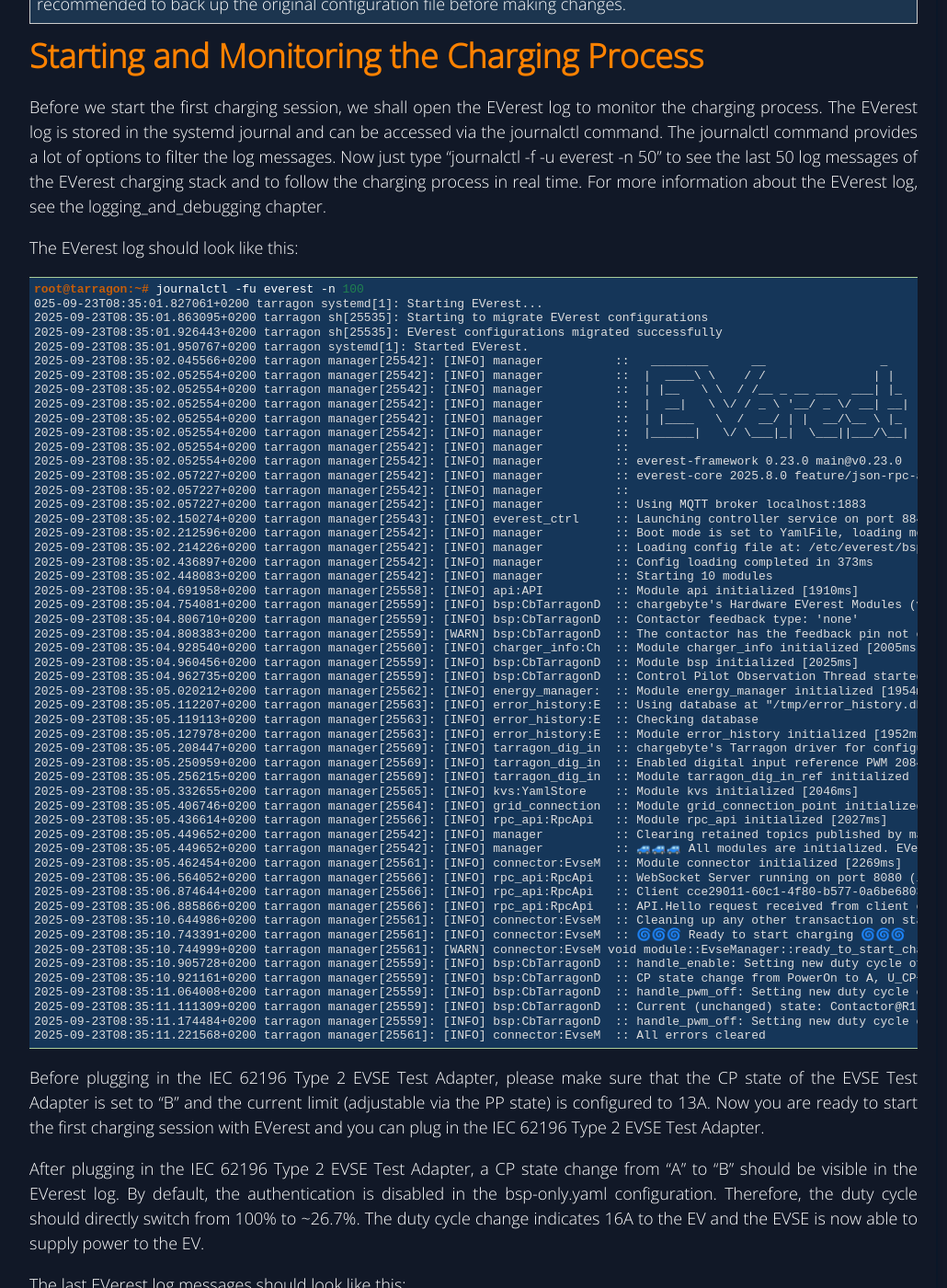
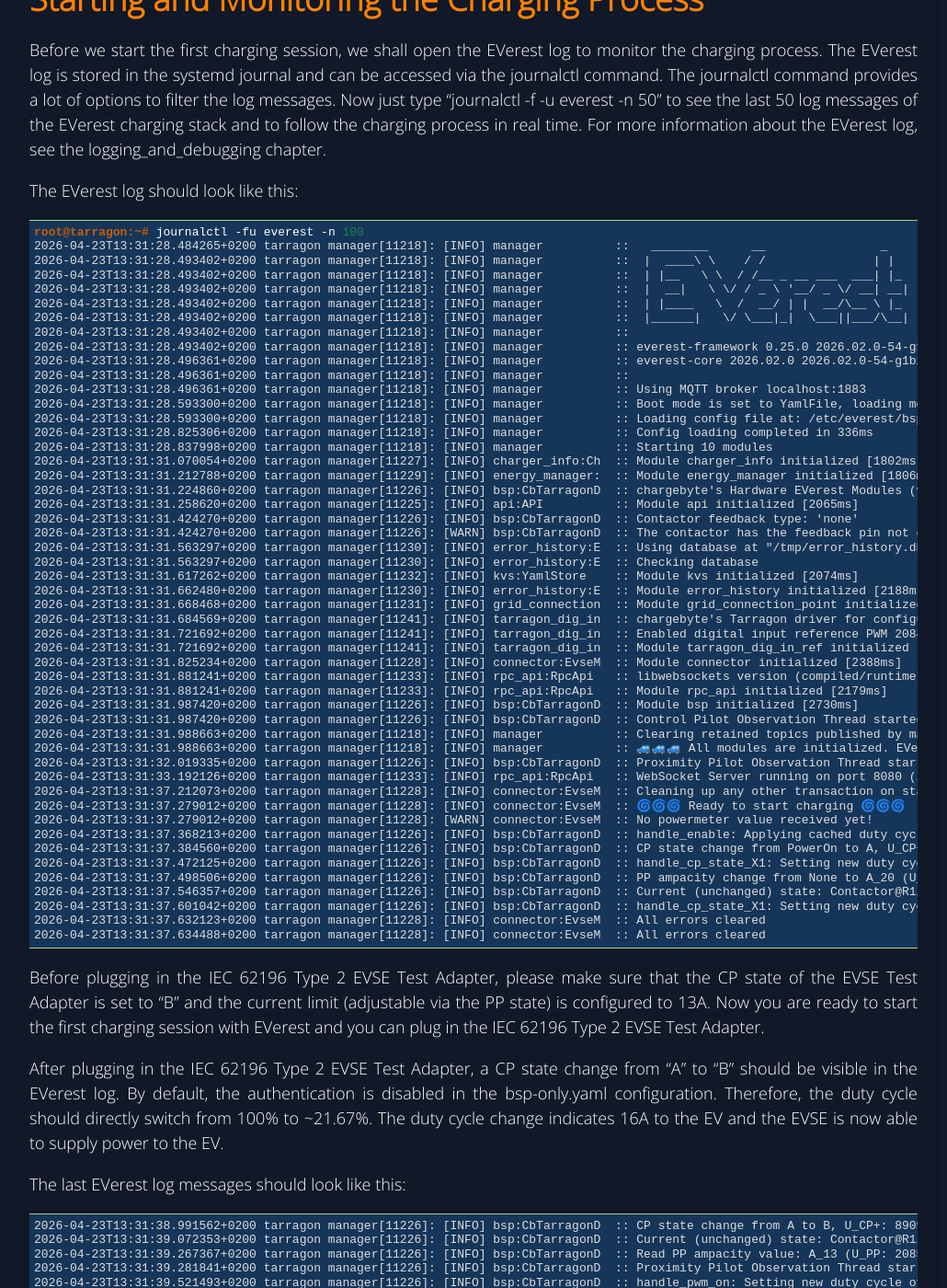
Before and after one commit to chargebyte/chargebyte-docs, a Sphinx documentation site: the page built from docs/source/getting_started.rst, in a window 1280 px wide and 1400 px high, scrolled down 6898 px. Shown: the whole window at 92% size, without its empty margins (218-1248 px from the left). Built offline with Sphinx 7.4.7, drawn with Linux system fonts in a browser that asks for light colours; some of the changed text lies outside the part shown.

Commit message:
EVerest Charge Control C 1.6.0 (#96)
* Fix links in documentation and update references for EVerest modules

Signed-off-by: Fabian Hartung <fabian.hartung@chargebyte.com>

* Fix grammatical and spell errors

Signed-off-by: Fabian Hartung <fabian.hartung@chargebyte.com>

* Update user guide content for firmware 1.6.0 and EVerest 2026.02.0

Signed-off-by: Fabian Hartung <fabian.hartung@chargebyte.com>

* Revise README.rst for clarity and structure

- update initialization instructions of git sub modules

Signed-off-by: Fabian Hartung <fabian.hartung@chargebyte.com>

* Clarify contribution guidelines in README.rst

Signed-off-by: Fabian Hartung <fabian.hartung@chargebyte.com>

* Fix links to ocpp documentation and config file

Signed-off-by: Fabian Hartung <fabian.hartung@chargebyte.com>

* Update hardware.rst to include IsoMux module in High-Level Communication section

Signed-off-by: Fabian Hartung <fabian.hartung@chargebyte.com>

* Add guidance on protecting TLS and Plug & Charge private keys in troubleshooting.rst

Signed-off-by: Fabian Hartung <fabian.hartung@chargebyte.com>

* Remove obsolete libocpp library reference

- add link to the internal OCPP201 module description

Signed-off-by: Fabian Hartung <fabian.hartung@chargebyte.com>

* Update subproject reference in includes

Signed-off-by: Fabian Hartung <fabian.hartung@chargebyte.com>

* Reformat text for improved readability in firmware.rst

Signed-off-by: Fabian Hartung <fabian.hartung@chargebyte.com>

---------

Signed-off-by: Fabian Hartung <fabian.hartung@chargebyte.com>

```diff
--- a/docs/source/_static/files/bsp-only.yaml
+++ b/docs/source/_static/files/bsp-only.yaml
@@ -21,9 +21,6 @@
       evse_manager:
         - module_id: connector
           implementation_id: evse
-      energy_listener:
-        - module_id: connector
-          implementation_id: energy_grid
       evse_energy_sink:
         - module_id: grid_connection_point
           implementation_id: external_limits
--- a/docs/source/getting_started.rst
+++ b/docs/source/getting_started.rst
@@ -21,7 +21,7 @@
 - 12 V DC Power Supply
 - Power Contactor
 - IEC 62196 Type 2 three-phase EV charging socket outlet
-- Ethernet cable for SSH connection or USB to serial adapter for serial connection
+- Ethernet cable for SSH connection or a USB-to-serial adapter for serial connection
 - IEC 62196 Type 2 EVSE Test Adapter (e.g. Metrel or Benning) to simulate the EV
 - Wiring material
 
@@ -257,58 +256,55 @@
 .. code-block:: console
 
    root@tarragon:~# journalctl -fu everest -n 100
-   025-09-23T08:35:01.827061+0200 tarragon systemd[1]: Starting EVerest...
-   2025-09-23T08:35:01.863095+0200 tarragon sh[25535]: Starting to migrate EVerest configurations
-   2025-09-23T08:35:01.926443+0200 tarragon sh[25535]: EVerest configurations migrated successfully
-   2025-09-23T08:35:01.950767+0200 tarragon systemd[1]: Started EVerest.
-   2025-09-23T08:35:02.045566+0200 tarragon manager[25542]: [INFO] manager          ::   ________      __                _
-   2025-09-23T08:35:02.052554+0200 tarragon manager[25542]: [INFO] manager          ::  |  ____\ \    / /               | |
-   2025-09-23T08:35:02.052554+0200 tarragon manager[25542]: [INFO] manager          ::  | |__   \ \  / /__ _ __ ___  ___| |_
-   2025-09-23T08:35:02.052554+0200 tarragon manager[25542]: [INFO] manager          ::  |  __|   \ \/ / _ \ '__/ _ \/ __| __|
-   2025-09-23T08:35:02.052554+0200 tarragon manager[25542]: [INFO] manager          ::  | |____   \  /  __/ | |  __/\__ \ |_
-   2025-09-23T08:35:02.052554+0200 tarragon manager[25542]: [INFO] manager          ::  |______|   \/ \___|_|  \___||___/\__|
-   2025-09-23T08:35:02.052554+0200 tarragon manager[25542]: [INFO] manager          ::
-   2025-09-23T08:35:02.052554+0200 tarragon manager[25542]: [INFO] manager          :: everest-framework 0.23.0 main@v0.23.0
-   2025-09-23T08:35:02.057227+0200 tarragon manager[25542]: [INFO] manager          :: everest-core 2025.8.0 feature/json-rpc-api-2025.8.0@2024.2.0-951-geebf552a-dirty
-   2025-09-23T08:35:02.057227+0200 tarragon manager[25542]: [INFO] manager          ::
-   2025-09-23T08:35:02.057227+0200 tarragon manager[25542]: [INFO] manager          :: Using MQTT broker localhost:1883
-   2025-09-23T08:35:02.150274+0200 tarragon manager[25543]: [INFO] everest_ctrl     :: Launching controller service on port 8849
-   2025-09-23T08:35:02.212596+0200 tarragon manager[25542]: [INFO] manager          :: Boot mode is set to YamlFile, loading module configs from YAML file
-   2025-09-23T08:35:02.214226+0200 tarragon manager[25542]: [INFO] manager          :: Loading config file at: /etc/everest/bsp-only.yaml
-   2025-09-23T08:35:02.436897+0200 tarragon manager[25542]: [INFO] manager          :: Config loading completed in 373ms
-   2025-09-23T08:35:02.448083+0200 tarragon manager[25542]: [INFO] manager          :: Starting 10 modules
-   2025-09-23T08:35:04.691958+0200 tarragon manager[25558]: [INFO] api:API          :: Module api initialized [1910ms]
-   2025-09-23T08:35:04.754081+0200 tarragon manager[25559]: [INFO] bsp:CbTarragonD  :: chargebyte's Hardware EVerest Modules (version: 0.22.2)
-   2025-09-23T08:35:04.806710+0200 tarragon manager[25559]: [INFO] bsp:CbTarragonD  :: Contactor feedback type: 'none'
-   2025-09-23T08:35:04.808383+0200 tarragon manager[25559]: [WARN] bsp:CbTarragonD  :: The contactor has the feedback pin not connected. This is not recommended.
-   2025-09-23T08:35:04.928540+0200 tarragon manager[25560]: [INFO] charger_info:Ch  :: Module charger_info initialized [2005ms]
-   2025-09-23T08:35:04.960456+0200 tarragon manager[25559]: [INFO] bsp:CbTarragonD  :: Module bsp initialized [2025ms]
-   2025-09-23T08:35:04.962735+0200 tarragon manager[25559]: [INFO] bsp:CbTarragonD  :: Control Pilot Observation Thread started
-   2025-09-23T08:35:05.020212+0200 tarragon manager[25562]: [INFO] energy_manager:  :: Module energy_manager initialized [1954ms]
-   2025-09-23T08:35:05.112207+0200 tarragon manager[25563]: [INFO] error_history:E  :: Using database at "/tmp/error_history.db"
-   2025-09-23T08:35:05.119113+0200 tarragon manager[25563]: [INFO] error_history:E  :: Checking database
-   2025-09-23T08:35:05.127978+0200 tarragon manager[25563]: [INFO] error_history:E  :: Module error_history initialized [1952ms]
-   2025-09-23T08:35:05.208447+0200 tarragon manager[25569]: [INFO] tarragon_dig_in  :: chargebyte's Tarragon driver for configuration of digital input reference PWM (version: 0.22.2)
-   2025-09-23T08:35:05.250959+0200 tarragon manager[25569]: [INFO] tarragon_dig_in  :: Enabled digital input reference PWM 2084000.pwm, channel 0 with period 40000 and duty cycle 20000
-   2025-09-23T08:35:05.256215+0200 tarragon manager[25569]: [INFO] tarragon_dig_in  :: Module tarragon_dig_in_ref initialized [1886ms]
-   2025-09-23T08:35:05.332655+0200 tarragon manager[25565]: [INFO] kvs:YamlStore    :: Module kvs initialized [2046ms]
-   2025-09-23T08:35:05.406746+0200 tarragon manager[25564]: [INFO] grid_connection  :: Module grid_connection_point initialized [2193ms]
-   2025-09-23T08:35:05.436614+0200 tarragon manager[25566]: [INFO] rpc_api:RpcApi   :: Module rpc_api initialized [2027ms]
-   2025-09-23T08:35:05.449652+0200 tarragon manager[25542]: [INFO] manager          :: Clearing retained topics published by manager during startup
-   2025-09-23T08:35:05.449652+0200 tarragon manager[25542]: [INFO] manager          :: 🚙🚙🚙 All modules are initialized. EVerest up and running [3407ms] 🚙🚙🚙
-   2025-09-23T08:35:05.462454+0200 tarragon manager[25561]: [INFO] connector:EvseM  :: Module connector initialized [2269ms]
-   2025-09-23T08:35:06.564052+0200 tarragon manager[25566]: [INFO] rpc_api:RpcApi   :: WebSocket Server running on port 8080 (interface "lo" only) without TLS
-   2025-09-23T08:35:06.874644+0200 tarragon manager[25566]: [INFO] rpc_api:RpcApi   :: Client cce29011-60c1-4f80-b577-0a6be68034ba connected from 127.0.0.1
-   2025-09-23T08:35:06.885866+0200 tarragon manager[25566]: [INFO] rpc_api:RpcApi   :: API.Hello request received from client cce29011-60c1-4f80-b577-0a6be68034ba
-   2025-09-23T08:35:10.644986+0200 tarragon manager[25561]: [INFO] connector:EvseM  :: Cleaning up any other transaction on start up
-   2025-09-23T08:35:10.743391+0200 tarragon manager[25561]: [INFO] connector:EvseM  :: 🌀🌀🌀 Ready to start charging 🌀🌀🌀
-   2025-09-23T08:35:10.744999+0200 tarragon manager[25561]: [WARN] connector:EvseM void module::EvseManager::ready_to_start_charging() :: No powermeter value received yet!
-   2025-09-23T08:35:10.905728+0200 tarragon manager[25559]: [INFO] bsp:CbTarragonD  :: handle_enable: Setting new duty cycle of 100.00%
-   2025-09-23T08:35:10.921161+0200 tarragon manager[25559]: [INFO] bsp:CbTarragonD  :: CP state change from PowerOn to A, U_CP+: 11927 mV, U_CP-: -21 mV, PWM: 100.00%)
-   2025-09-23T08:35:11.064008+0200 tarragon manager[25559]: [INFO] bsp:CbTarragonD  :: handle_pwm_off: Setting new duty cycle of 100.00%
-   2025-09-23T08:35:11.111309+0200 tarragon manager[25559]: [INFO] bsp:CbTarragonD  :: Current (unchanged) state: Contactor@R1-S1 (OPEN, UNUSED)
-   2025-09-23T08:35:11.174484+0200 tarragon manager[25559]: [INFO] bsp:CbTarragonD  :: handle_pwm_off: Setting new duty cycle of 100.00%
-   2025-09-23T08:35:11.221568+0200 tarragon manager[25561]: [INFO] connector:EvseM  :: All errors cleared
+   2026-04-23T13:31:28.484265+0200 tarragon manager[11218]: [INFO] manager          ::   ________      __                _
+   2026-04-23T13:31:28.493402+0200 tarragon manager[11218]: [INFO] manager          ::  |  ____\ \    / /               | |
+   2026-04-23T13:31:28.493402+0200 tarragon manager[11218]: [INFO] manager          ::  | |__   \ \  / /__ _ __ ___  ___| |_
+   2026-04-23T13:31:28.493402+0200 tarragon manager[11218]: [INFO] manager          ::  |  __|   \ \/ / _ \ '__/ _ \/ __| __|
+   2026-04-23T13:31:28.493402+0200 tarragon manager[11218]: [INFO] manager          ::  | |____   \  /  __/ | |  __/\__ \ |_
+   2026-04-23T13:31:28.493402+0200 tarragon manager[11218]: [INFO] manager          ::  |______|   \/ \___|_|  \___||___/\__|
+   2026-04-23T13:31:28.493402+0200 tarragon manager[11218]: [INFO] manager          ::
+   2026-04-23T13:31:28.493402+0200 tarragon manager[11218]: [INFO] manager          :: everest-framework 0.25.0 2026.02.0-54-g1b2d3e15-dirty
+   2026-04-23T13:31:28.496361+0200 tarragon manager[11218]: [INFO] manager          :: everest-core 2026.02.0 2026.02.0-54-g1b2d3e15-dirty
+   2026-04-23T13:31:28.496361+0200 tarragon manager[11218]: [INFO] manager          ::
+   2026-04-23T13:31:28.496361+0200 tarragon manager[11218]: [INFO] manager          :: Using MQTT broker localhost:1883
+   2026-04-23T13:31:28.593300+0200 tarragon manager[11218]: [INFO] manager          :: Boot mode is set to YamlFile, loading module configs from YAML file
+   2026-04-23T13:31:28.593300+0200 tarragon manager[11218]: [INFO] manager          :: Loading config file at: /etc/everest/bsp-only.yaml
+   2026-04-23T13:31:28.825306+0200 tarragon manager[11218]: [INFO] manager          :: Config loading completed in 336ms
+   2026-04-23T13:31:28.837998+0200 tarragon manager[11218]: [INFO] manager          :: Starting 10 modules
+   2026-04-23T13:31:31.070054+0200 tarragon manager[11227]: [INFO] charger_info:Ch  :: Module charger_info initialized [1802ms]
+   2026-04-23T13:31:31.212788+0200 tarragon manager[11229]: [INFO] energy_manager:  :: Module energy_manager initialized [1806ms]
+   2026-04-23T13:31:31.224860+0200 tarragon manager[11226]: [INFO] bsp:CbTarragonD  :: chargebyte's Hardware EVerest Modules (version: 0.30.0)
+   2026-04-23T13:31:31.258620+0200 tarragon manager[11225]: [INFO] api:API          :: Module api initialized [2065ms]
+   2026-04-23T13:31:31.424270+0200 tarragon manager[11226]: [INFO] bsp:CbTarragonD  :: Contactor feedback type: 'none'
+   2026-04-23T13:31:31.424270+0200 tarragon manager[11226]: [WARN] bsp:CbTarragonD  :: The contactor has the feedback pin not connected. This is not recommended.
+   2026-04-23T13:31:31.563297+0200 tarragon manager[11230]: [INFO] error_history:E  :: Using database at "/tmp/error_history.db"
+   2026-04-23T13:31:31.563297+0200 tarragon manager[11230]: [INFO] error_history:E  :: Checking database
+   2026-04-23T13:31:31.617262+0200 tarragon manager[11232]: [INFO] kvs:YamlStore    :: Module kvs initialized [2074ms]
+   2026-04-23T13:31:31.662480+0200 tarragon manager[11230]: [INFO] error_history:E  :: Module error_history initialized [2188ms]
+   2026-04-23T13:31:31.668468+0200 tarragon manager[11231]: [INFO] grid_connection  :: Module grid_connection_point initialized [2177ms]
+   2026-04-23T13:31:31.684569+0200 tarragon manager[11241]: [INFO] tarragon_dig_in  :: chargebyte's Tarragon driver for configuration of digital input reference PWM (version: 0.30.0)
+   2026-04-23T13:31:31.721692+0200 tarragon manager[11241]: [INFO] tarragon_dig_in  :: Enabled digital input reference PWM 2084000.pwm, channel 0 with period 40000 and duty cycle 20000
+   2026-04-23T13:31:31.721692+0200 tarragon manager[11241]: [INFO] tarragon_dig_in  :: Module tarragon_dig_in_ref initialized [2079ms]
+   2026-04-23T13:31:31.825234+0200 tarragon manager[11228]: [INFO] connector:EvseM  :: Module connector initialized [2388ms]
+   2026-04-23T13:31:31.881241+0200 tarragon manager[11233]: [INFO] rpc_api:RpcApi   :: libwebsockets version (compiled/runtime): 4.5.2-v4.5.2 / 4.5.2-v4.5.2
+   2026-04-23T13:31:31.881241+0200 tarragon manager[11233]: [INFO] rpc_api:RpcApi   :: Module rpc_api initialized [2179ms]
+   2026-04-23T13:31:31.987420+0200 tarragon manager[11226]: [INFO] bsp:CbTarragonD  :: Module bsp initialized [2730ms]
+   2026-04-23T13:31:31.987420+0200 tarragon manager[11226]: [INFO] bsp:CbTarragonD  :: Control Pilot Observation Thread started
+   2026-04-23T13:31:31.988663+0200 tarragon manager[11218]: [INFO] manager          :: Clearing retained topics published by manager during startup
+   2026-04-23T13:31:31.988663+0200 tarragon manager[11218]: [INFO] manager          :: 🚙🚙🚙 All modules are initialized. EVerest up and running [3506ms] 🚙🚙🚙
+   2026-04-23T13:31:32.019335+0200 tarragon manager[11226]: [INFO] bsp:CbTarragonD  :: Proximity Pilot Observation Thread started
+   2026-04-23T13:31:33.192126+0200 tarragon manager[11233]: [INFO] rpc_api:RpcApi   :: WebSocket Server running on port 8080 (interface "lo" only) without TLS
+   2026-04-23T13:31:37.212073+0200 tarragon manager[11228]: [INFO] connector:EvseM  :: Cleaning up any other transaction on start up
+   2026-04-23T13:31:37.279012+0200 tarragon manager[11228]: [INFO] connector:EvseM  :: 🌀🌀🌀 Ready to start charging 🌀🌀🌀
+   2026-04-23T13:31:37.279012+0200 tarragon manager[11228]: [WARN] connector:EvseM  :: No powermeter value received yet!
+   2026-04-23T13:31:37.368213+0200 tarragon manager[11226]: [INFO] bsp:CbTarragonD  :: handle_enable: Applying cached duty cycle of 100.00%
+   2026-04-23T13:31:37.384560+0200 tarragon manager[11226]: [INFO] bsp:CbTarragonD  :: CP state change from PowerOn to A, U_CP+: 11985 mV, U_CP-: 75 mV, PWM: 100.00%)
+   2026-04-23T13:31:37.472125+0200 tarragon manager[11226]: [INFO] bsp:CbTarragonD  :: handle_cp_state_X1: Setting new duty cycle of 100.00%
+   2026-04-23T13:31:37.498506+0200 tarragon manager[11226]: [INFO] bsp:CbTarragonD  :: PP ampacity change from None to A_20 (U_PP: 1561 mV)
+   2026-04-23T13:31:37.546357+0200 tarragon manager[11226]: [INFO] bsp:CbTarragonD  :: Current (unchanged) state: Contactor@R1/S1 (OPEN, UNUSED)
+   2026-04-23T13:31:37.601042+0200 tarragon manager[11226]: [INFO] bsp:CbTarragonD  :: handle_cp_state_X1: Setting new duty cycle of 100.00%
+   2026-04-23T13:31:37.632123+0200 tarragon manager[11228]: [INFO] connector:EvseM  :: All errors cleared
+   2026-04-23T13:31:37.634488+0200 tarragon manager[11228]: [INFO] connector:EvseM  :: All errors cleared
 
 Before plugging in the IEC 62196 Type 2 EVSE Test Adapter, please make sure that the CP state of the
 EVSE Test Adapter is set to "B" and the current limit (adjustable via the PP state) is configured to
@@ -318,18 +314,18 @@
 After plugging in the IEC 62196 Type 2 EVSE Test Adapter, a CP state change from "A" to "B" should
 be visible in the EVerest log. By default, the authentication is disabled in the bsp-only.yaml
 configuration.
-Therefore, the duty cycle should directly switch from 100% to ~26.7%. The duty cycle change indicates
+Therefore, the duty cycle should directly switch from 100% to ~21.67%. The duty cycle change indicates
 16A to the EV and the EVSE is now able to supply power to the EV.
 
 The last EVerest log messages should look like this:
 
 .. code-block:: console
 
-   2025-09-23T08:45:38.991562+0200 tarragon manager[320]: [INFO] bsp:CbTarragonD  :: CP state change from A to B, U_CP+: 8909 mV, U_CP-: -12 mV, PWM: 100.00%)
-   2025-09-23T08:45:39.072353+0200 tarragon manager[320]: [INFO] bsp:CbTarragonD  :: Current (unchanged) state: Contactor@R1-S1 (OPEN, UNUSED)
-   2025-09-23T08:45:39.267367+0200 tarragon manager[320]: [INFO] bsp:CbTarragonD  :: Read PP ampacity value: A_13 (U_PP: 2085 mV)
-   2025-09-23T08:45:39.281841+0200 tarragon manager[320]: [INFO] bsp:CbTarragonD  :: Proximity Pilot Observation Thread started
-   2025-09-23T08:45:39.521493+0200 tarragon manager[320]: [INFO] bsp:CbTarragonD  :: handle_pwm_on: Setting new duty cycle of 21.67% (13.0 A)
+   2026-04-23T13:31:38.991562+0200 tarragon manager[11226]: [INFO] bsp:CbTarragonD  :: CP state change from A to B, U_CP+: 8909 mV, U_CP-: -12 mV, PWM: 100.00%)
+   2026-04-23T13:31:39.072353+0200 tarragon manager[11226]: [INFO] bsp:CbTarragonD  :: Current (unchanged) state: Contactor@R1/S1 (OPEN, UNUSED)
+   2026-04-23T13:31:39.267367+0200 tarragon manager[11226]: [INFO] bsp:CbTarragonD  :: Read PP ampacity value: A_13 (U_PP: 2085 mV)
+   2026-04-23T13:31:39.281841+0200 tarragon manager[11226]: [INFO] bsp:CbTarragonD  :: Proximity Pilot Observation Thread started
+   2026-04-23T13:31:39.521493+0200 tarragon manager[11226]: [INFO] bsp:CbTarragonD  :: handle_pwm_on: Setting new duty cycle of 21.67% (13.0 A)
 
 Now the charging process can be started by a CP state change from "B" to "C" via the IEC 62196 Type 2
 EVSE Test Adapter.
@@ -342,9 +338,9 @@
 
 .. code-block:: console
 
-   2025-09-23T08:46:21.386933+0200 tarragon manager[320]: [INFO] bsp:CbTarragonD  :: CP state change from B to C, U_CP+: 6006 mV, U_CP-: -11845 mV, PWM: 21.67%)
-   2025-09-23T08:46:21.432216+0200 tarragon manager[320]: [INFO] bsp:CbTarragonD  :: handle_allow_power_on: request to CLOSE the contactor
-   2025-09-23T08:46:21.432216+0200 tarragon manager[320]: [INFO] bsp:CbTarragonD  :: Current state: Contactor@R1-S1 (CLOSED, UNUSED)
+   2026-04-23T13:31:51.386933+0200 tarragon manager[11226]: [INFO] bsp:CbTarragonD  :: CP state change from B to C, U_CP+: 6006 mV, U_CP-: -11845 mV, PWM: 21.67%)
+   2026-04-23T13:31:51.432216+0200 tarragon manager[11226]: [INFO] bsp:CbTarragonD  :: handle_allow_power_on: request to CLOSE the contactor
+   2026-04-23T13:31:51.432216+0200 tarragon manager[11226]: [INFO] bsp:CbTarragonD  :: Current state: Contactor@R1/S1 (CLOSED, UNUSED)
 
 The charging process can be stopped by a CP state change from "C" to "B" via the IEC 62196 Type 2.
 
@@ -352,9 +348,9 @@
 
 .. code-block:: console
 
-   2025-09-23T08:47:17.921085+0200 tarragon manager[320]: [INFO] bsp:CbTarragonD  :: CP state change from C to B, U_CP+: 8880 mV, U_CP-: -11836 mV, PWM: 21.67%)
-   2025-09-23T08:47:17.986228+0200 tarragon manager[320]: [INFO] bsp:CbTarragonD  :: handle_allow_power_on: request to OPEN the contactor
-   2025-09-23T08:47:17.986228+0200 tarragon manager[320]: [INFO] bsp:CbTarragonD  :: Current state: Contactor@R1-S1 (OPEN, UNUSED)
+   2026-04-23T13:32:17.921085+0200 tarragon manager[11226]: [INFO] bsp:CbTarragonD  :: CP state change from C to B, U_CP+: 8880 mV, U_CP-: -11836 mV, PWM: 21.67%)
+   2026-04-23T13:32:17.986228+0200 tarragon manager[11226]: [INFO] bsp:CbTarragonD  :: handle_allow_power_on: request to OPEN the contactor
+   2026-04-23T13:32:17.986228+0200 tarragon manager[11226]: [INFO] bsp:CbTarragonD  :: Current state: Contactor@R1/S1 (OPEN, UNUSED)
 
 Now the charging process is stopped and the IEC 62196 Type 2 EVSE Test Adapter can be unplugged from
 the socket outlet. Alternatively, the charging process can be started again by a CP state change
@@ -364,13 +360,13 @@
 
 .. code-block:: console
 
-   2025-09-23T08:47:53.847329+0200 tarragon manager[320]: [INFO] bsp:CbTarragonD  :: CP state change from B to A, U_CP+: 11908 mV, U_CP-: -11836 mV, PWM: 21.67%)
-   2025-09-23T08:47:53.878577+0200 tarragon manager[320]: [INFO] bsp:CbTarragonD  :: PP noticed plug removal from socket (U_PP: 3295 mV)
-   2025-09-23T08:47:53.913897+0200 tarragon manager[320]: [INFO] bsp:CbTarragonD  :: handle_pwm_off: Setting new duty cycle of 100.00%
-   2025-09-23T08:47:53.928272+0200 tarragon manager[320]: [INFO] bsp:CbTarragonD  :: Current (unchanged) state: Contactor@R1-S1 (OPEN, UNUSED)
-   2025-09-23T08:47:54.047689+0200 tarragon manager[320]: [INFO] bsp:CbTarragonD  :: handle_pwm_off: Setting new duty cycle of 100.00%
-   2025-09-23T08:47:54.297602+0200 tarragon manager[320]: [INFO] bsp:CbTarragonD  :: handle_pwm_off: Setting new duty cycle of 100.00%
-   2025-09-23T08:47:54.343294+0200 tarragon manager[323]: [INFO] connector:EvseM  :: All errors cleared
+   2026-04-23T13:32:53.847329+0200 tarragon manager[11226]: [INFO] bsp:CbTarragonD  :: CP state change from B to A, U_CP+: 11908 mV, U_CP-: -11836 mV, PWM: 21.67%)
+   2026-04-23T13:32:53.878577+0200 tarragon manager[11226]: [INFO] bsp:CbTarragonD  :: PP noticed plug removal from socket (U_PP: 3295 mV)
+   2026-04-23T13:32:53.913897+0200 tarragon manager[11226]: [INFO] bsp:CbTarragonD  :: handle_pwm_off: Setting new duty cycle of 100.00%
+   2026-04-23T13:32:53.928272+0200 tarragon manager[11226]: [INFO] bsp:CbTarragonD  :: Current (unchanged) state: Contactor@R1/S1 (OPEN, UNUSED)
+   2026-04-23T13:32:54.047689+0200 tarragon manager[11226]: [INFO] bsp:CbTarragonD  :: handle_pwm_off: Setting new duty cycle of 100.00%
+   2026-04-23T13:32:54.297602+0200 tarragon manager[11226]: [INFO] bsp:CbTarragonD  :: handle_pwm_off: Setting new duty cycle of 100.00%
+   2026-04-23T13:32:54.343294+0200 tarragon manager[11228]: [INFO] connector:EvseM  :: All errors cleared
 
 Congratulations! You have successfully completed your first charging session with the EVerest
 charging stack and the Charge Control C. Now you are prepared to start your own charging project and
```
Also changed, not shown: other parts of docs/source/getting_started.rst (+2 -3 lines), README.rst (+44 -35 lines), docs/source/everest_charging_stack.rst (+5 -5 lines), docs/source/firmware.rst (+7 -2 lines), docs/source/hardware.rst (+11 -5 lines), docs/source/troubleshooting.rst (+31 -22 lines).
